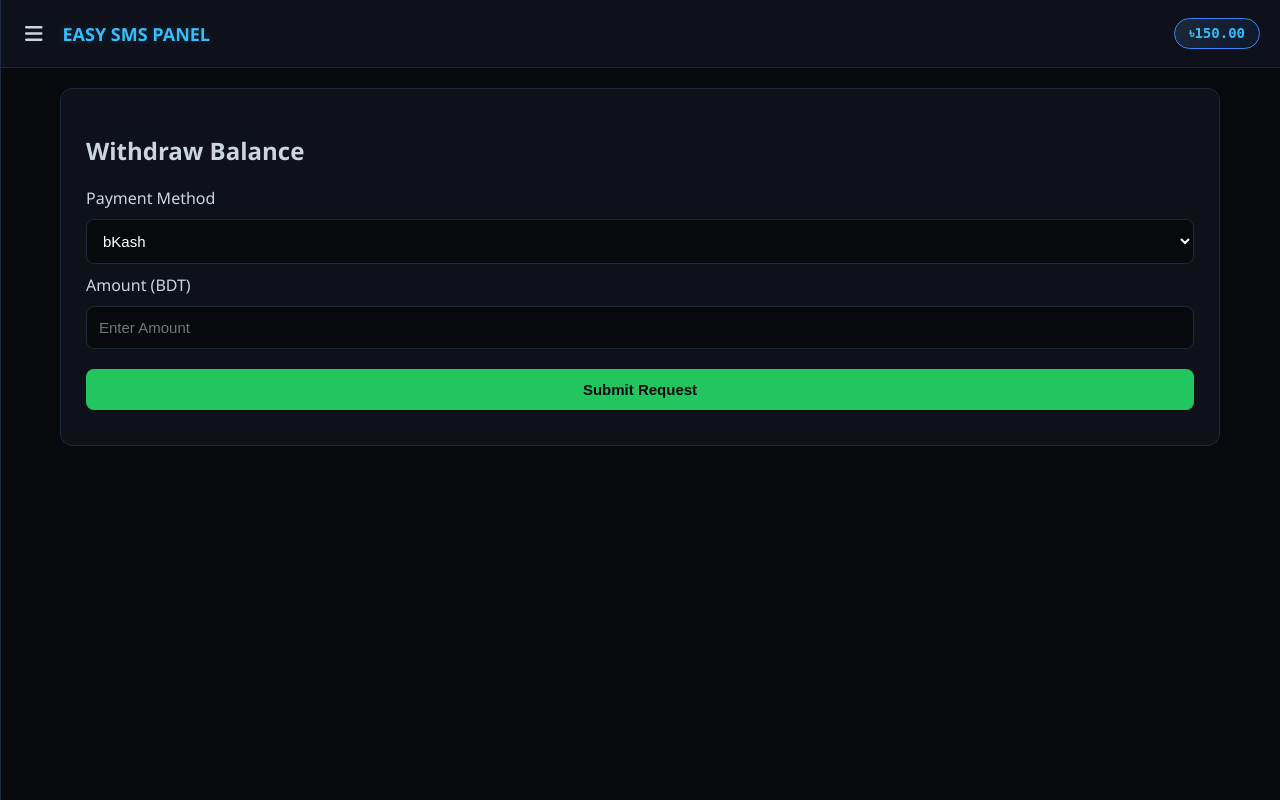
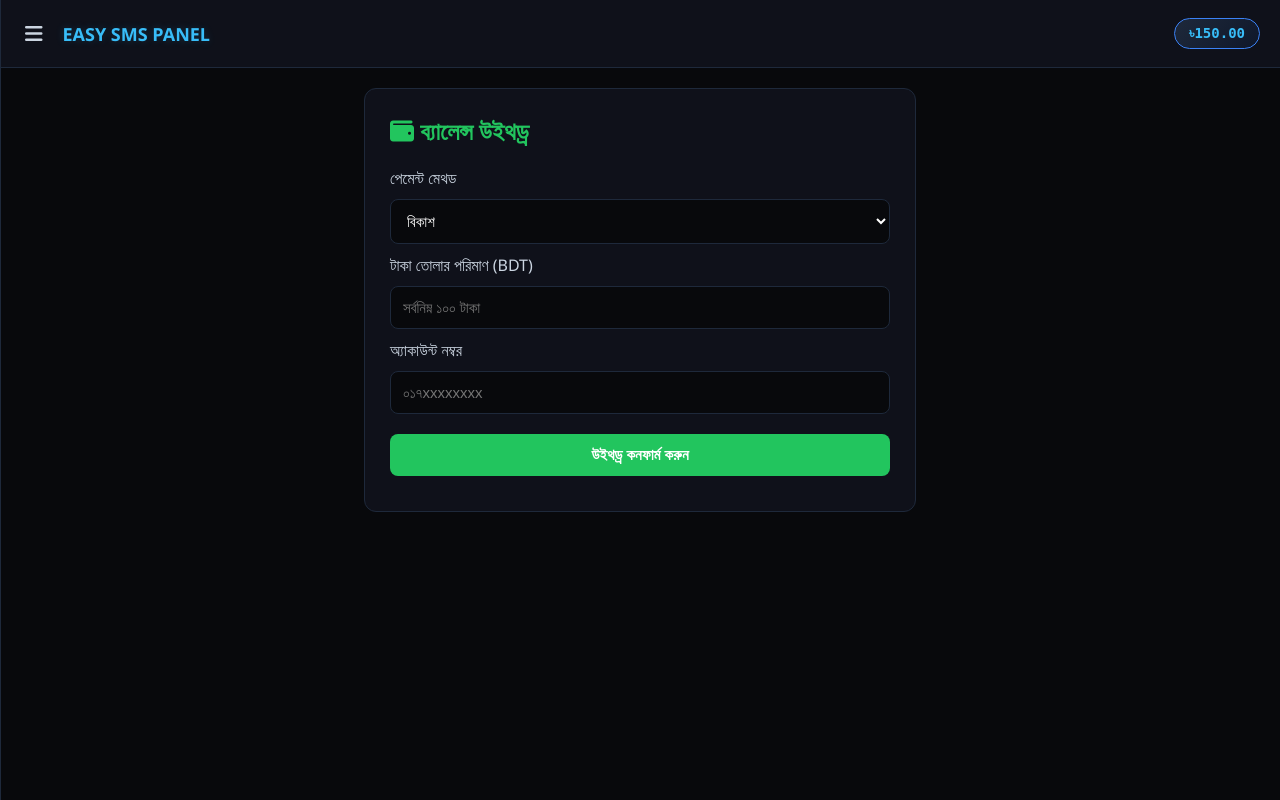
Before and after one commit to sohanurislamtohin33-spec/EASY--SMS--PANEL-, a Flask app: page /withdraw_page in a window 1280 px wide. Run offline with Flask 3, Linux system fonts and the light colour scheme; the visitor is signed in with stand-in values (Sample User, id 1).

Commit message:
Update withdraw_page.html

```diff
--- a/templates/withdraw_page.html
+++ b/templates/withdraw_page.html
@@ -1,15 +1,25 @@
 {% extends "base.html" %}
 {% block content %}
-<div class="card">
-    <h2>Withdraw Balance</h2>
-    <label>Payment Method</label>
-    <select>
-        <option>bKash</option>
-        <option>Nagad</option>
-        <option>Rocket</option>
-    </select>
-    <label>Amount (BDT)</label>
-    <input type="number" placeholder="Enter Amount">
-    <button style="background:#22c55e;">Submit Request</button>
+<div class="card" style="max-width: 500px; margin: 0 auto;">
+    <h2 style="color: #22c55e; margin-top:0;"><i class="fa-solid fa-wallet"></i> ব্যালেন্স উইথড্র</h2>
+
+    {% if success %}<div style="color: #22c55e; margin-bottom: 15px;">{{ success }}</div>{% endif %}
+    {% if error %}<div style="color: #ef4444; margin-bottom: 15px;">{{ error }}</div>{% endif %}
+
+    <form method="POST" action="/withdraw_page">
+        <label>পেমেন্ট মেথড</label>
+        <select name="method">
+            <option value="bkash">বিকাশ</option>
+            <option value="nagad">নগদ</option>
+        </select>
+
+        <label>টাকা তোলার পরিমাণ (BDT)</label>
+        <input type="number" name="amount" placeholder="সর্বনিম্ন ১০০ টাকা" min="100" required>
+
+        <label>অ্যাকাউন্ট নম্বর</label>
+        <input type="text" name="account" placeholder="০১৭xxxxxxxx" required>
+
+        <button type="submit" style="background:#22c55e; color:white;">উইথড্র কনফার্ম করুন</button>
+    </form>
 </div>
 {% endblock %}
```
